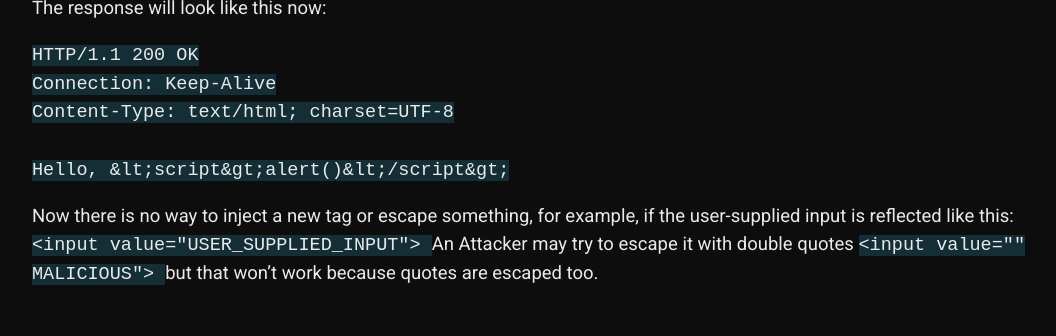
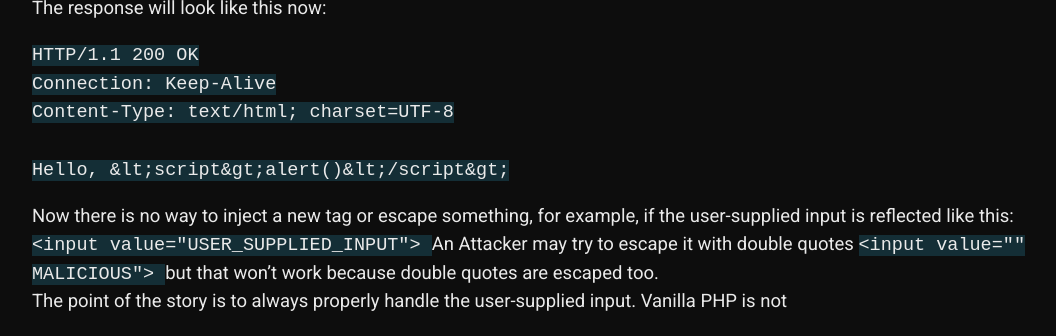
Before and after one commit to 20kilograma/blog, a Jekyll site: the page built from php-sec.md, in a window 1280 px wide and 900 px high, scrolled down 2579 px, cut to the strip 564-900 px from the top of the window. Shown: the whole strip, without its empty margins (108-1164 px from the left). Built offline with Jekyll 4.4.1, drawn with Linux system fonts in a browser that asks for light colours; some web fonts are replaced; our own code applies the rules of GitHub Pages for plain Markdown files; before the commit the page ends 3451 px from its top, so only the background shows below that.

Commit message:
Update php-sec.md

```diff
--- a/php-sec.md
+++ b/php-sec.md
@@ -70,4 +70,7 @@ Now there is no way to inject a new tag or escape something, for example, if the
 <code>
 &lt;input value="USER_SUPPLIED_INPUT">
 </code>
-An Attacker may try to escape it with double quotes <code> &lt;input value="" MALICIOUS"> </code> but that won't work because quotes are escaped too.
+An Attacker may try to escape it with double quotes
+<code> &lt;input value="" MALICIOUS"> </code>
+but that won't work because double quotes are escaped too. <br>
+The point of the story is to always properly handle the user-supplied input. Vanilla PHP is not
```
